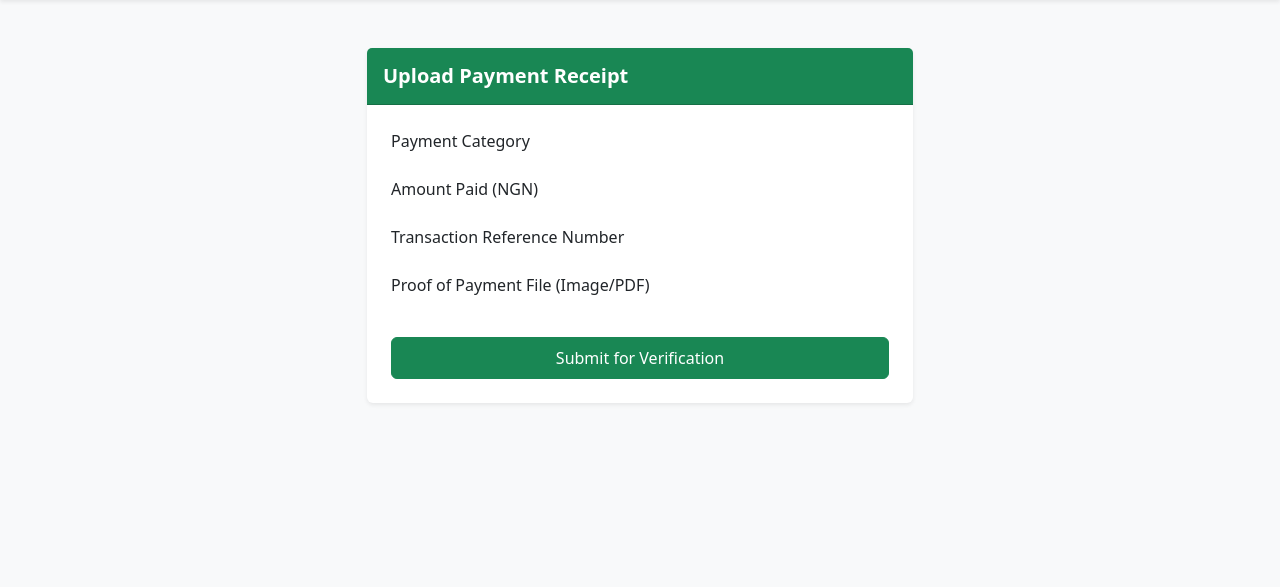
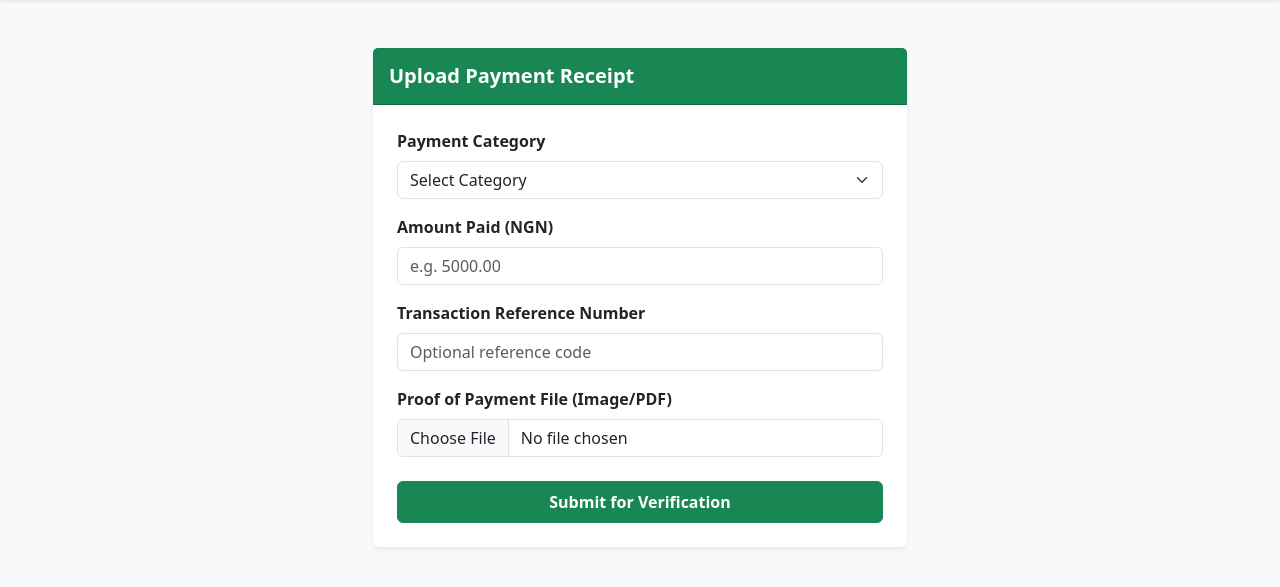
Before and after one commit to AHBILBIS/bydef_mis, a Django app: page /finance/submit/ in a window 1280 px wide. Shown: the part 56-643 px from the top of the page. Run offline with Django 5.2, Linux system fonts and the light colour scheme; the visitor is signed in with stand-in values (Sample User, id 1).

Commit message:
Replace plain text with functional form controls in submit_payment template

```diff
--- a/templates/finance/submit_payment.html
+++ b/templates/finance/submit_payment.html
@@ -1,36 +1,57 @@
 {% extends 'base.html' %}
-{% block title %}Submit Payment - BYDEF MIS{% endblock %}
+{% block title %}Upload Payment Receipt - BYDEF MIS{% endblock %}
 
 {% block content %}
+<div class="container py-4">
     <div class="row justify-content-center">
         <div class="col-md-6">
-        <div class="card border-0 shadow-sm mt-4">
+            <div class="card border-0 shadow-sm">
                 <div class="card-header bg-success text-white py-3">
                     <h5 class="mb-0 fw-bold">Upload Payment Receipt</h5>
                 </div>
                 <div class="card-body p-4">
-                <form method="post" enctype="multipart/form-data">
+                    <form method="POST" action="{% url 'submit_payment' %}" enctype="multipart/form-data">
                         {% csrf_token %}
+
+                        <!-- Payment Category Dropdown -->
                         <div class="mb-3">
-                        <label class="form-label">Payment Category</label>
-                        {{ form.category }}
+                            <label for="category" class="form-label fw-semibold">Payment Category</label>
+                            <select name="category" id="category" class="form-select" required>
+                                <option value="" disabled selected>Select Category</option>
+                                {% for cat in categories %}
+                                    <option value="{{ cat.id }}">{{ cat.name }}</option>
+                                {% empty %}
+                                    <option value="">Weekly Contribution</option>
+                                    <option value="">Emergency Contribution</option>
+                                {% endfor %}
+                            </select>
                         </div>
+
+                        <!-- Amount Paid Field -->
                         <div class="mb-3">
-                        <label class="form-label">Amount Paid (NGN)</label>
-                        {{ form.amount }}
+                            <label for="amount" class="form-label fw-semibold">Amount Paid (NGN)</label>
+                            <input type="number" step="0.01" name="amount" id="amount" class="form-control" placeholder="e.g. 5000.00" required>
                         </div>
+
+                        <!-- Transaction Reference Number Field -->
                         <div class="mb-3">
-                        <label class="form-label">Transaction Reference Number</label>
-                        {{ form.payment_reference }}
+                            <label for="transaction_reference" class="form-label fw-semibold">Transaction Reference Number</label>
+                            <input type="text" name="transaction_reference" id="transaction_reference" class="form-control" placeholder="Optional reference code">
                         </div>
+
+                        <!-- Proof of Payment File Attachment Field -->
                         <div class="mb-3">
-                        <label class="form-label">Proof of Payment File (Image/PDF)</label>
-                        {{ form.proof_of_payment }}
+                            <label for="proof_of_payment" class="form-label fw-semibold">Proof of Payment File (Image/PDF)</label>
+                            <input type="file" name="proof_of_payment" id="proof_of_payment" class="form-control" accept="image/*,.pdf" required>
                         </div>
-                    <button type="submit" class="btn btn-success w-100 py-2 mt-3">Submit for Verification</button>
+
+                        <div class="d-grid gap-2 mt-4">
+                            <button type="submit" class="btn btn-success py-2 fw-semibold">Submit for Verification</button>
+                        </div>
                     </form>
                 </div>
             </div>
         </div>
     </div>
+</div>
 {% endblock %}
```
Lines whose indentation alone changed are shown as unchanged.
